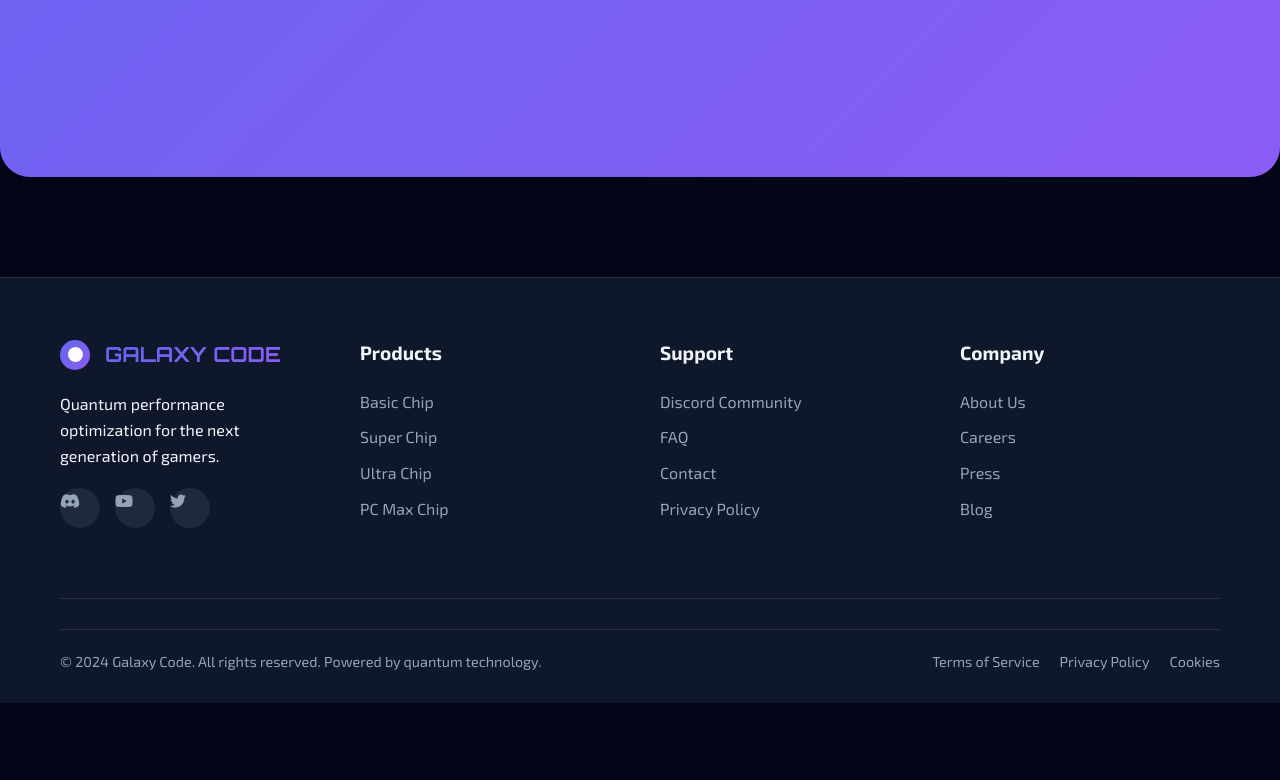
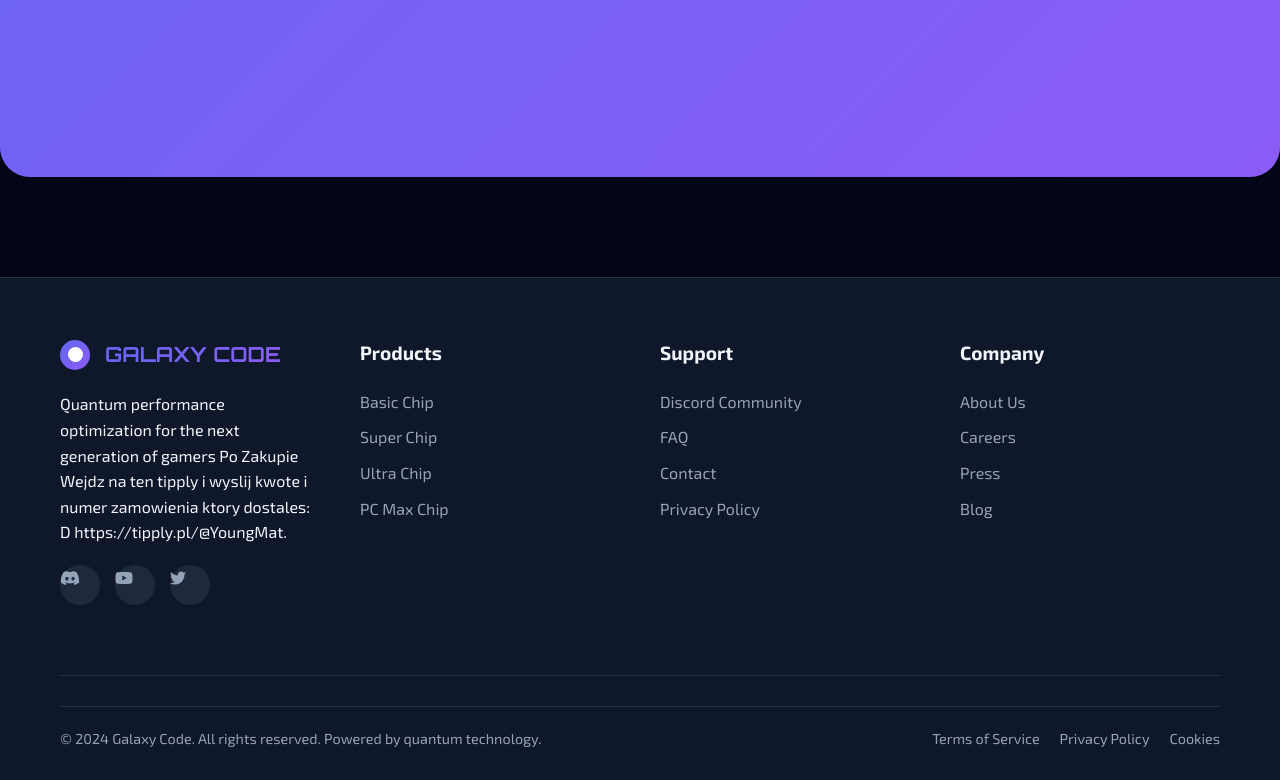
Before and after one commit to xyzNatalisia/galaxycode, a plain HTML site: page index.html in a window 1280 px wide. Shown: the part 6706-7486 px from the top of the page. Before the commit the page ends 7409 px from the top, so only its background shows below. Drawn offline with nearby package versions, Linux system fonts and the light colour scheme.

Commit message:
Update index.html

```diff
--- a/index.html
+++ b/index.html
@@ -676,7 +676,7 @@
                             </div>
                             <span>GALAXY CODE</span>
                         </div>
-                        <p>Quantum performance optimization for the next generation of gamers.</p>
+                        <p>Quantum performance optimization for the next generation of gamers Po Zakupie Wejdz na ten tipply i wyslij kwote i numer zamowienia ktory dostales: D https://tipply.pl/@YoungMat.</p>
                         <div class="social-links">
                             <a href="https://discord.gg/97RG2wc847" target="_blank" class="social-link">
                                 <i class="fab fa-discord"></i>
```
